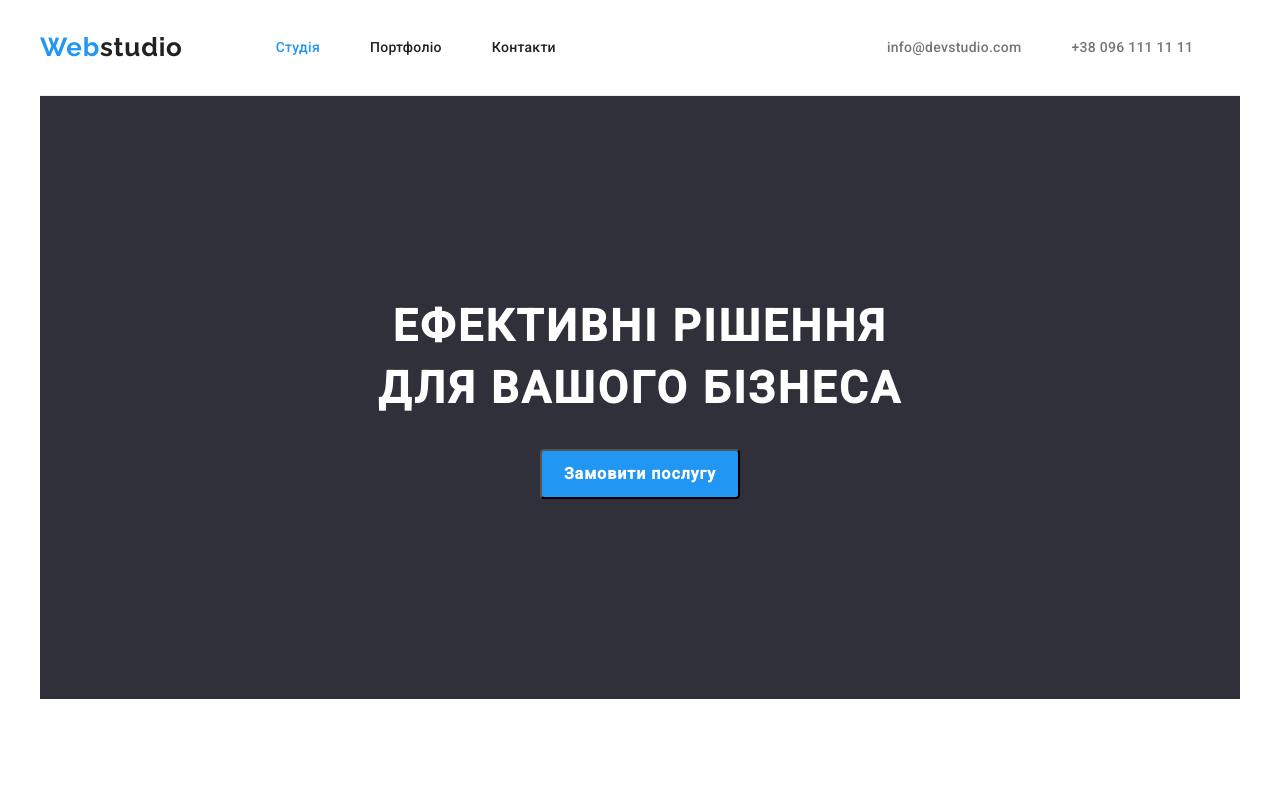
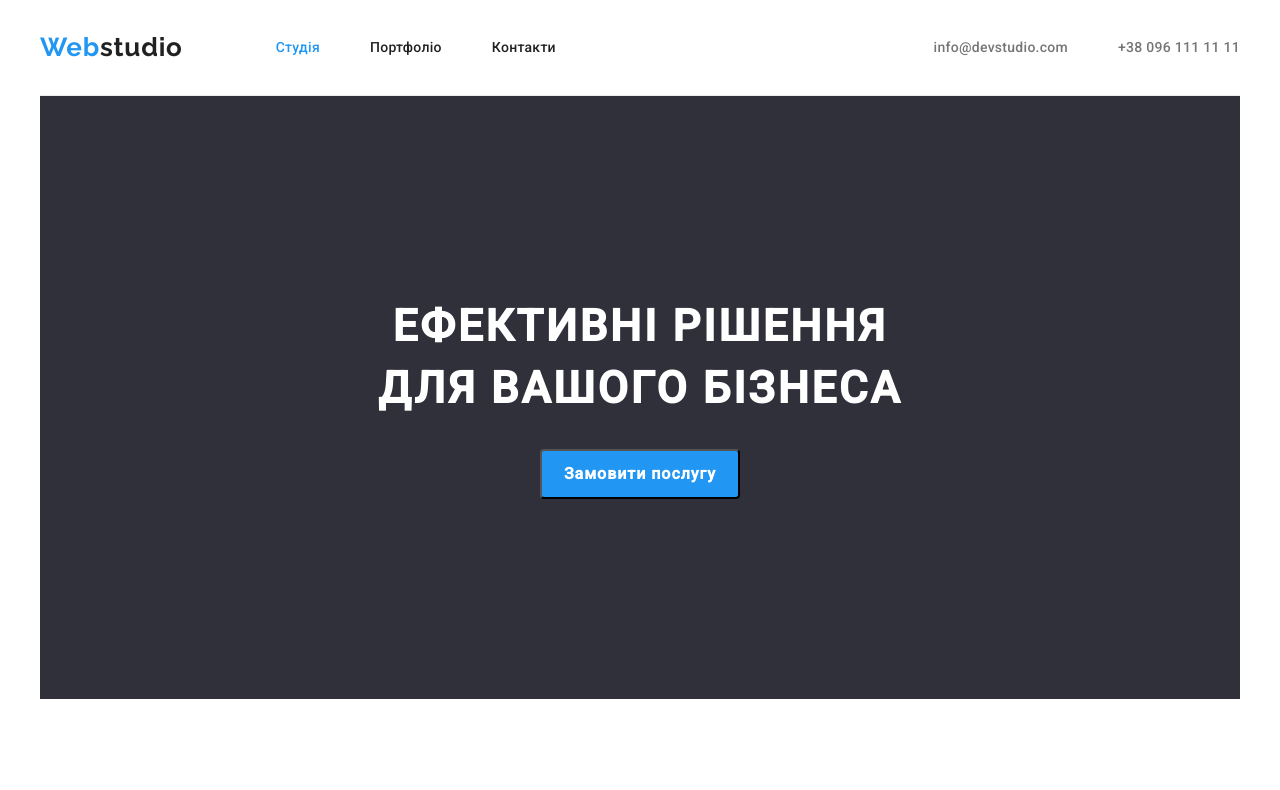
Before and after one commit to LeedLeedLeeed/goit-markup-hw-03, a plain HTML site: page index.html in a window 1280 px wide. Shown: the top 790 px of the page. Drawn offline with nearby package versions, Linux system fonts and the light colour scheme.

Commit message:
редагуе

```diff
--- a/css/styles.css
+++ b/css/styles.css
@@ -22,6 +22,11 @@ p{
     margin-top: 0;
     margin-bottom: 0;
 }
+.section {
+    padding-top: 94px;
+    padding-bottom: 94px;
+}
+
 .container{
     width: 1230px;
     margin: 0 auto;
@@ -30,6 +35,7 @@ p{
 
 }
 .header{
+    max-width: 1600px;
     border-bottom: 1px solid rgba(236, 236, 236, 1);
 }
 
@@ -74,10 +80,7 @@ p{
     text-decoration: none;
     color: var(--title-text-color);
 
-
 }
-
-
 
 .link-contacts{
     font-family: 'Roboto', sans-serif;
@@ -119,12 +122,7 @@ p{
 
 .contacts{
     display: flex;
-
-    margin-left: 331px;
-
-
-
-
+    margin-left: auto;
 }
 .contacts .item{
     margin-right: 50px;
@@ -132,19 +130,10 @@ p{
 .contacts .item:last-child{
     margin-right: 0;
 }
-.section{
-    padding-top: 94px;
-    padding-bottom: 94px;
-
-
-}
-
 
 .main-backgroung{
-
+    background-color: rgba(47, 48, 58, 1);
     text-align: center;
-    background-color: rgba(47, 48, 58, 1);
-
 
 }
 .main-header{
```
Also changed, not shown: index.html (+2 -4 lines).
